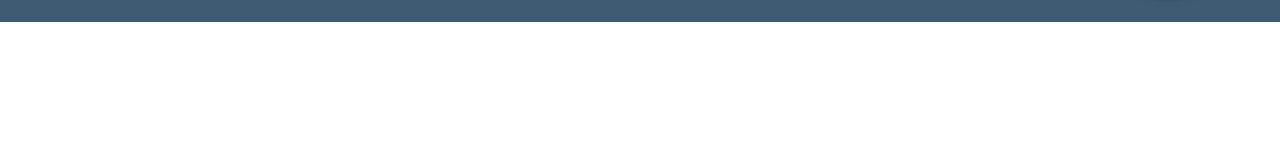
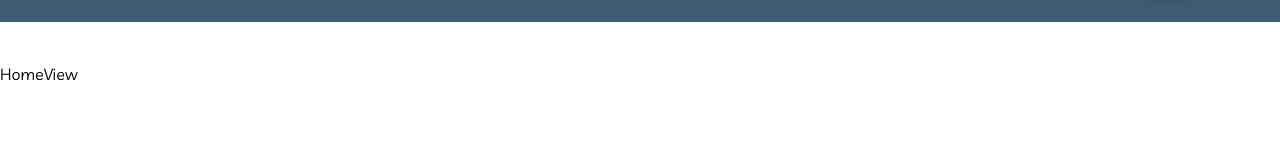
Before and after one commit to wdmnybcouncil/national-youth-bike-council, a React (Create React App) app: page / in a window 1280 px wide. Shown: the part 194-346 px from the top of the page. Built offline with nearby package versions, Linux system fonts and the light colour scheme; what prettier-plugin-tailwindcss would draw is missing.

Commit message:
feat: connect all routes

```diff
--- a/src/App.js
+++ b/src/App.js
@@ -7,6 +7,8 @@ import Footer from "./components/Footer";
 import Modal from "./components/Modal";
 
 // Import views
+import HomeView from "./views/HomeView";
+import PageNotFoundView from "./views/PageNotFoundView";
 import HowItStarted from "./views/HowItStarted";
 import WhereAreWe from "./views/WhereAreWe";
 import WhyTheCouncil from "./views/WhyTheCouncil";
@@ -14,8 +16,10 @@ import CouncilMembers from "./views/CouncilMembers";
 import Advisors from "./views/Advisors";
 import BoardMembers from "./views/BoardMembers";
 import Sponsorships from "./views/Sponsorships";
+import ProjectsView from "./views/ProjectsView";
 import MediaCoverage from "./views/MediaCoverage";
 import CouncilBlogs from "./views/CouncilBlogs";
+import ResourcesSafetyView from "./views/ResourcesSafetyView";
 import JoinUsView from "./views/JoinUsView";
 
 // Import data to pass on to the components
@@ -171,14 +175,8 @@ function App() {
       <Modal {...propsForModal} />
       <main className="my-10 flex-grow">
         <Routes>
-          <Route
-            path="/*"
-            element={(() => {
-              return (
-                <></>
-              )
-            })()}
-          />
+          <Route path="*" element={<PageNotFoundView />} />
+          <Route path="/" element={<HomeView />} />
           <Route path="how-it-started" element={<HowItStarted {...propsForHowItStartedView} />} />
           <Route path="where-are-we" element={<WhereAreWe {...propsForWhereAreWeView} />} />
           <Route path="why-the-council" element={<WhyTheCouncil {...propsForWhyTheCouncilView} />} />
--- a/src/components/Header.js
+++ b/src/components/Header.js
@@ -28,7 +28,7 @@ function Header() {
     <header ref={ref} className="w-full bg-skin-fill-primary text-skin-muted">
       <div className="mx-auto flex max-w-screen-xl flex-col px-8 py-6 md:px-10 lg:flex-row lg:items-center lg:justify-between">
         <div className="flex flex-row items-center justify-between">
-          <Logo linkTo="" logoSrc={logoIcon} logoAlt="logo for National Youth Bike Council with a big N with wheels" />
+          <Logo linkTo="/" logoSrc={logoIcon} logoAlt="logo for National Youth Bike Council with a big N with wheels" />
           <button className="focus:shadow-outline rounded-lg focus:outline-none lg:hidden" onClick={handleMenuClick}>
             <svg fill="currentColor" viewBox="0 0 20 20" className="h-8 w-8">
               {!isMenuOpen && (
```
